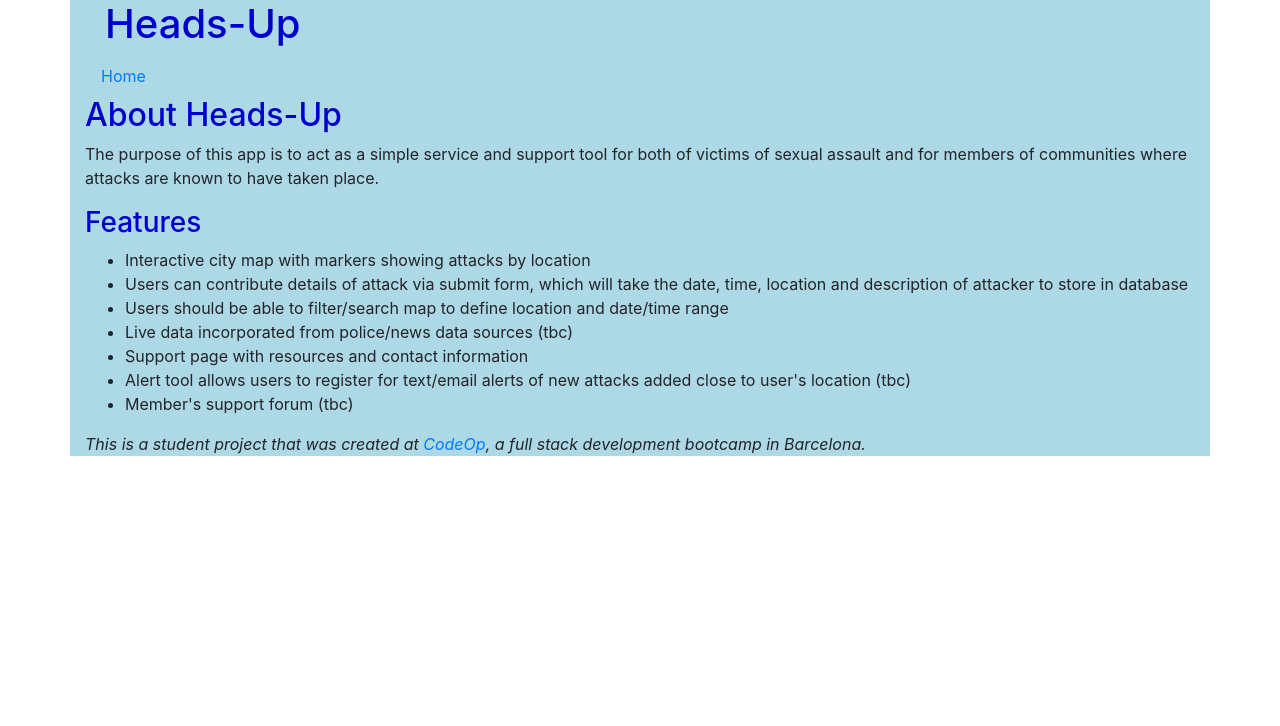
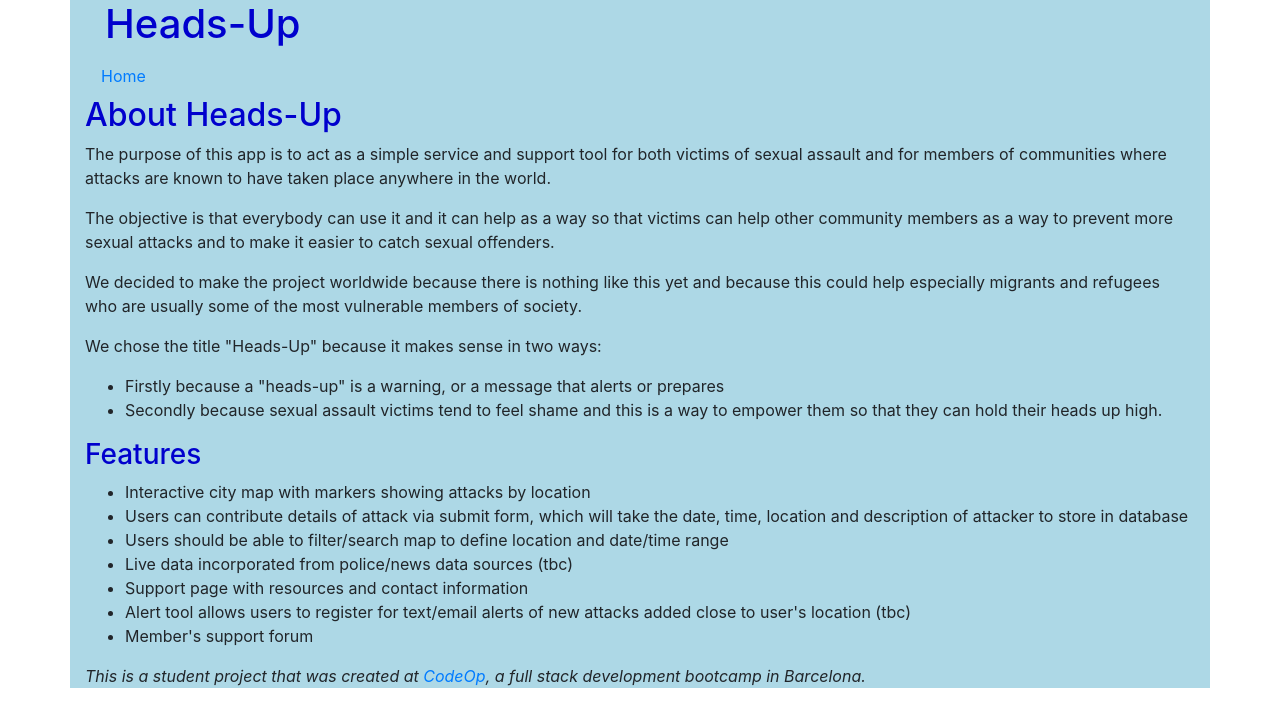
Before and after one commit to gemmaburke/heads-up, a React (Create React App) app in the folder client/: page /about in a window 1280 px wide. Shown: the top 726 px of the page. Built offline with nearby package versions, Linux system fonts and the light colour scheme.

Commit message:
Updated readme file and About component

```diff
--- a/client/src/Components/About.js
+++ b/client/src/Components/About.js
@@ -5,7 +5,15 @@ class About extends React.Component {
         return (
             <div>
                 <h2>About Heads-Up</h2>
-                <p>The purpose of this app is to act as a simple service and support tool for both of victims of sexual assault and for members of communities where attacks are known to have taken place.</p>
+                <p>The purpose of this app is to act as a simple service and support tool for both victims of sexual assault and for members of communities where attacks are known to have taken place anywhere in the world.</p>
+                <p>The objective is that everybody can use it and it can help as a way so that victims can help other community members as a way to prevent more sexual attacks and to make it easier to catch sexual offenders.</p>
+                <p>We decided to make the project worldwide because there is nothing like this yet and because this could help especially migrants and refugees who are usually some of the most vulnerable members of society.</p>
+                <p>We chose the title "Heads-Up" because it makes sense in two ways:</p>
+                <ul>
+                    <li>Firstly because a "heads-up" is a warning, or a message that alerts or prepares</li>
+                    <li>Secondly because sexual assault victims tend to feel shame and this is a way to empower them so that they can hold their heads up high.</li>
+                </ul>
+
                 <h3>Features</h3>
                 <ul>
                     <li>Interactive city map with markers showing attacks by location</li>
@@ -14,7 +22,7 @@ class About extends React.Component {
                     <li>Live data incorporated from police/news data sources (tbc)</li>
                     <li>Support page with resources and contact information</li>
                     <li>Alert tool allows users to register for text/email alerts of new attacks added close to user's location (tbc)</li>
-                    <li>Member's support forum (tbc)</li>
+                    <li>Member's support forum</li>
                 </ul>
                 <p><em>This is a student project that was created at <a href="http://codeop.tech">CodeOp</a>, a full stack development bootcamp in Barcelona.</em></p>
 
```
Also changed, not shown: 1 other file (tests, documents, lock files or other folders).
